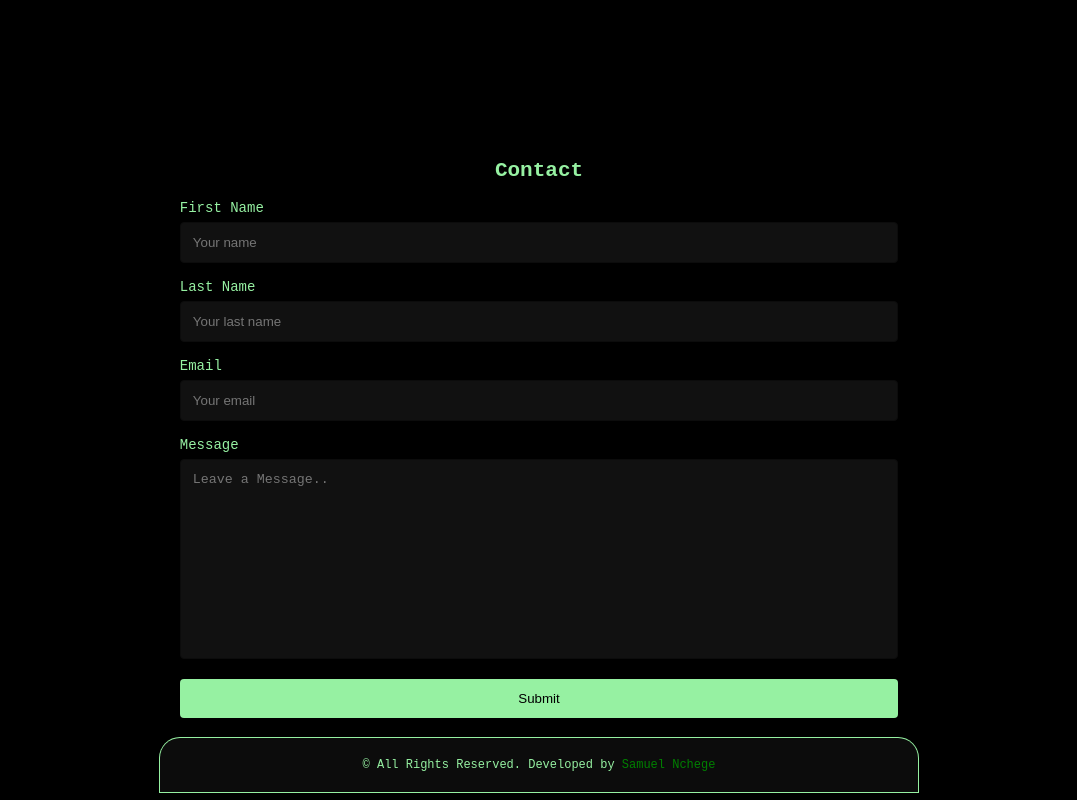
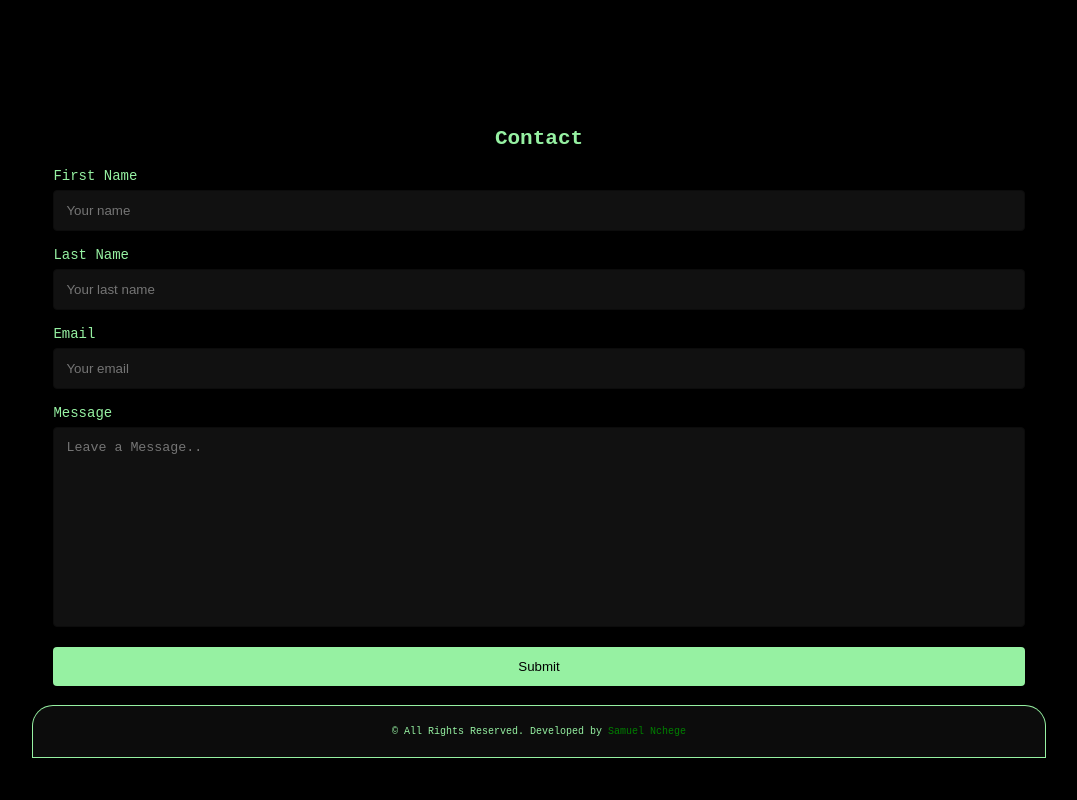
Before and after one commit to samuelnchege/cv, a plain HTML site: page index.html in a window 1280 px wide. Shown: the part 1818-2618 px from the top of the page, without its empty margins (101-1178 px from the left). After the commit the page ends 2583 px from the top, so only its background shows below. Drawn offline with Linux system fonts and the light colour scheme.

Commit message:
updated index.html and style.css

```diff
--- a/style.css
+++ b/style.css
@@ -42,14 +42,14 @@
 }
 
 section, footer{
-    margin-left: 20%;
-    margin-right: 20%;
+    margin-left: 10%;
+    margin-right: 10%;
 }
 nav{
     width: 100%;
 }
 .about_content,footer{
-    font-size: 14px;
+    font-size: 12px;
 }
 
 .dev_skill, .va_skill{
@@ -407,7 +407,7 @@ footer{
     box-shadow: 0px 0px 0px 1px#96f1a2;
     color: #96f1a2;
     padding: 20px;
-    font-size: 12px;
+    font-size: 10px;
 }
 #copyright{
     text-decoration: none;
```
